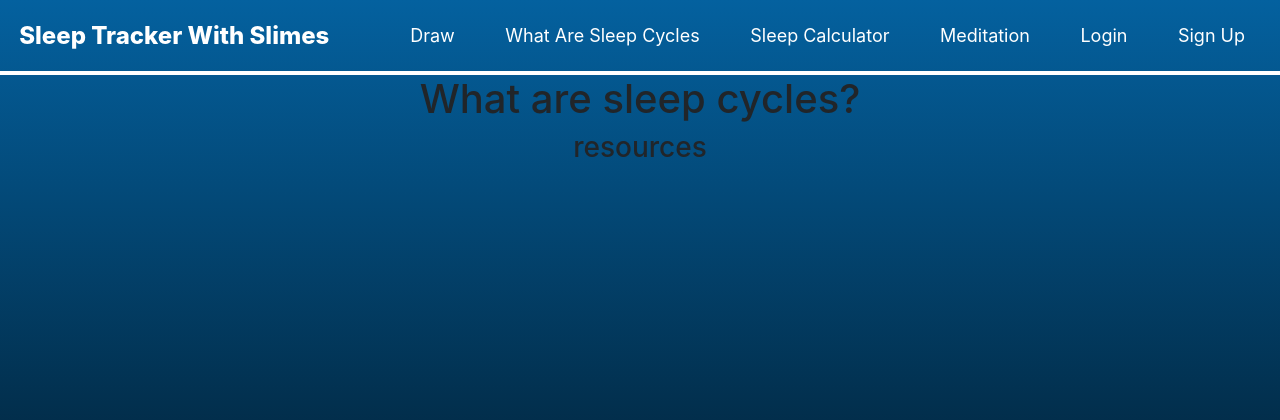
After one commit to KOL305/Sleep_Tracker_With_Slimes, a Flask app: page /info in a window 1280 px wide. The commit adds this page. Shown: the top 420 px of the page. Run offline with Flask 2, Linux system fonts and the light colour scheme.

Commit message:
added info page

```diff
--- a/app.py
+++ b/app.py
@@ -29,6 +29,10 @@ def home():
 @app.route('/draw', methods=['GET'])
 def draw():
     return render_template('draw.html')
+
+@app.route('/info', methods=['GET'])
+def info():
+    return render_template('info.html')
 
 @app.route('/calculator', methods=['GET'])
 def calculator():
--- a/templates/base.html
+++ b/templates/base.html
@@ -103,6 +103,7 @@
                         {% endif %}
 
                         <a href="/draw" type="button" class="nav_button mx-3 p-1">Draw</a>
+                        <a href="/info" type="button" class="nav_button mx-3 p-1">What Are Sleep Cycles</a>
                         <a href="/calculator" type="button" class="nav_button mx-3 p-1">Sleep Calculator</a>
                         <a href="/meditation" type="button" class="nav_button mx-3 p-1">Meditation</a>
                         {% block buttons %}
--- /dev/null
+++ b/templates/info.html
@@ -0,0 +1,21 @@
+{% extends 'base.html' %} {% block title %}Info{% endblock %}
+
+{% block style %}
+<style type="text/css">
+
+</style>
+{% endblock %}
+
+{% block content %}
+<div style="text-align:center">
+    <h1>What are sleep cycles?</h1>
+
+    <h3>resources</h3>
+</div>
+{% endblock %}
+
+{% block scripts %}
+<style type="text/javascript">
+
+</style>
+{% endblock %}
```
